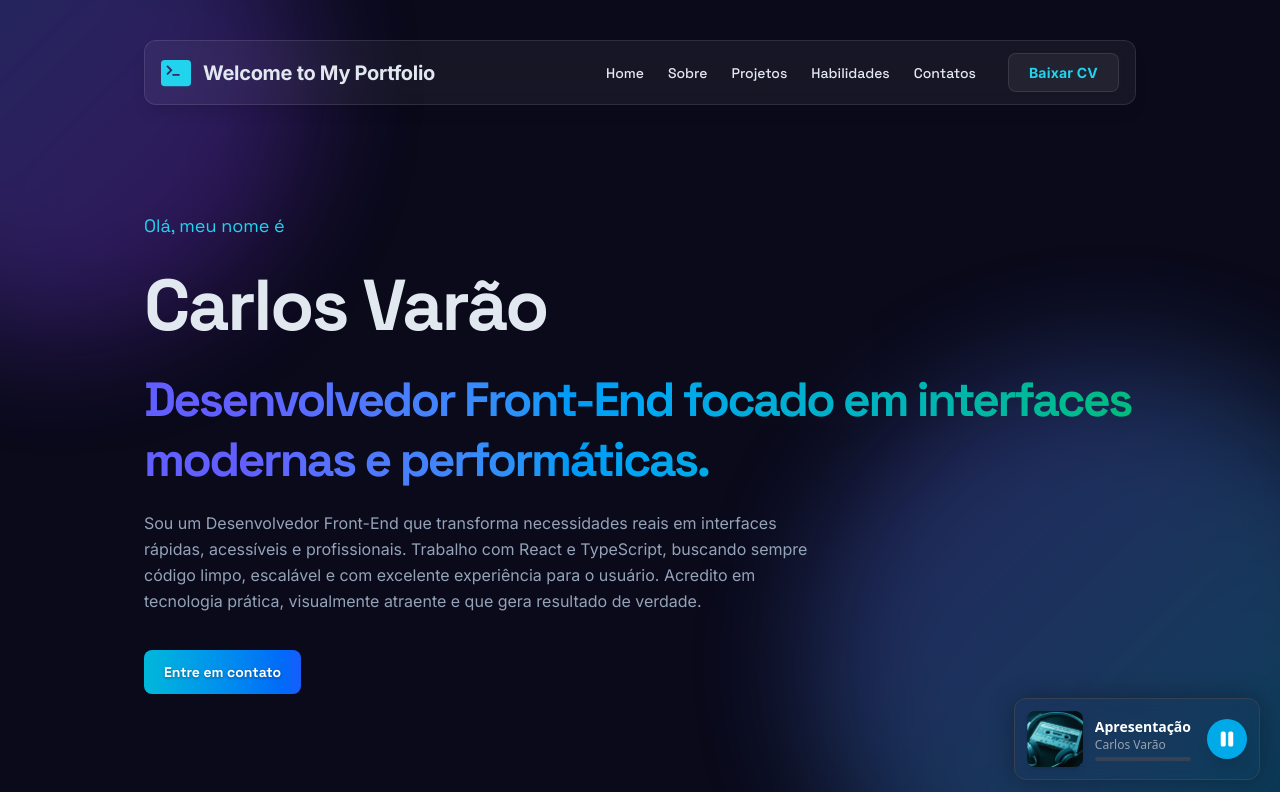
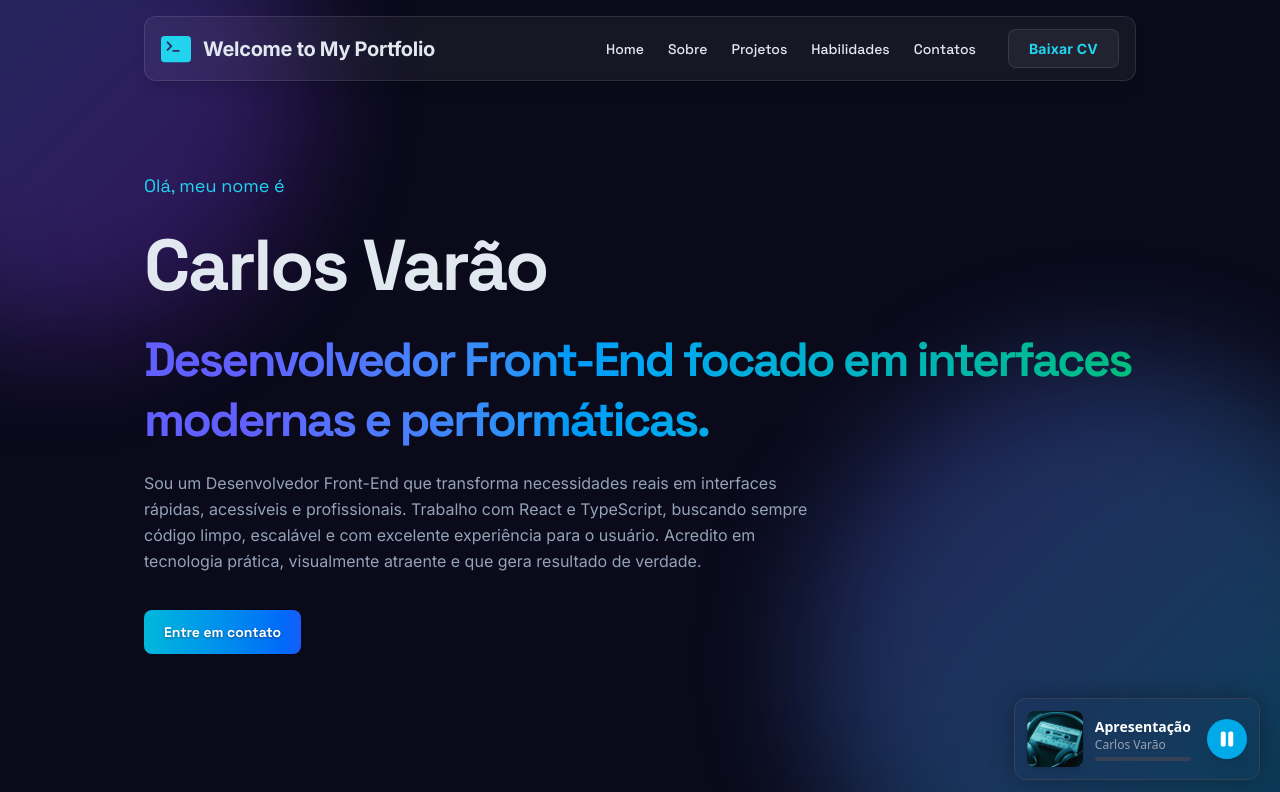
Before and after one commit to CarlosVarao/new_portfolio, a React (Vite) app: page / in a window 1280 px wide. Shown: the top 792 px of the page. Built offline with nearby package versions, Linux system fonts and the light colour scheme.

Commit message:
ajsute e margin

```diff
--- a/src/components/Background.tsx
+++ b/src/components/Background.tsx
@@ -18,8 +18,8 @@ export default function Background({ header, children }: BackgroundProps) {
         {/* Conteúdo centralizado */}
         <div className="relative flex flex-col min-h-screen w-full">
           <div className="flex flex-1 justify-center">
-            <div className="w-full max-w-5xl py-4 px-4 flex flex-col gap-10 md:gap-17">
-              <div className="xl:mt-6">{header}</div>
+            <div className="w-full max-w-5xl py-4 px-4 flex flex-col gap-10 md:gap-13">
+              <div className="mt-6 md:mt-0">{header}</div>
               <div className="w-full flex flex-col gap-9 md:gap-25">
                 {children}
               </div>
```
